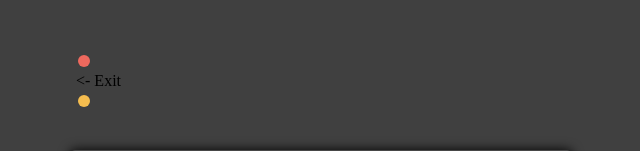
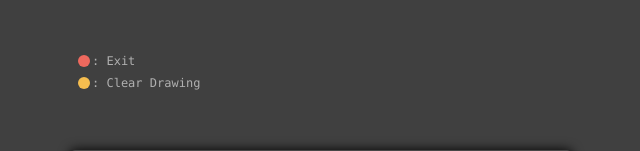
Before and after one commit to haidousm/fine, a plain HTML site: page demo/index.html in a window 1280 px wide. Shown: the top 151 px of the page, without its empty margins (319-959 px from the left). Drawn offline with nearby package versions, Linux system fonts and the light colour scheme.

Commit message:
add instructions

```diff
--- a/demo/index.html
+++ b/demo/index.html
@@ -101,6 +101,12 @@
             }
 
             .instructions-btn-container {
+                color: rgb(176, 176, 176);
+                font-family: Menlo, Monaco, Consolas, "Liberation Mono",
+                    "Courier New", monospace;
+                display: flex;
+                align-items: center;
+                font-size: 12px;
             }
         </style>
     </head>
@@ -112,10 +118,11 @@
                         onclick="window.location.href='https://haidousm.com/';"
                         class="top-bar-btn red"
                     ></button>
-                    <p><- Exit</p>
+                    <p>: Exit</p>
                 </div>
                 <div class="instructions-btn-container">
                     <button class="top-bar-btn yellow clear"></button>
+                    <p>: Clear Drawing</p>
                 </div>
             </div>
         </div>
```
